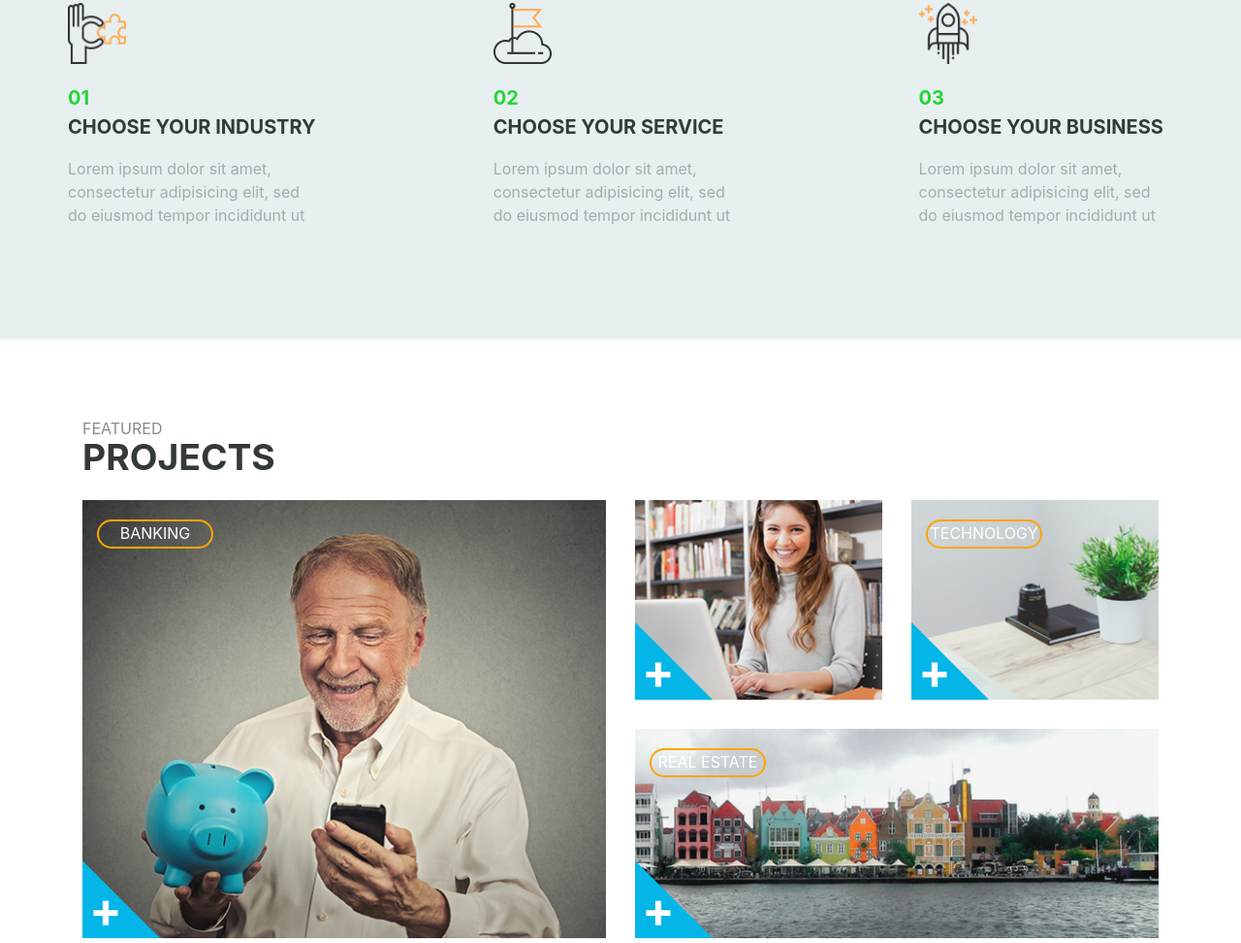
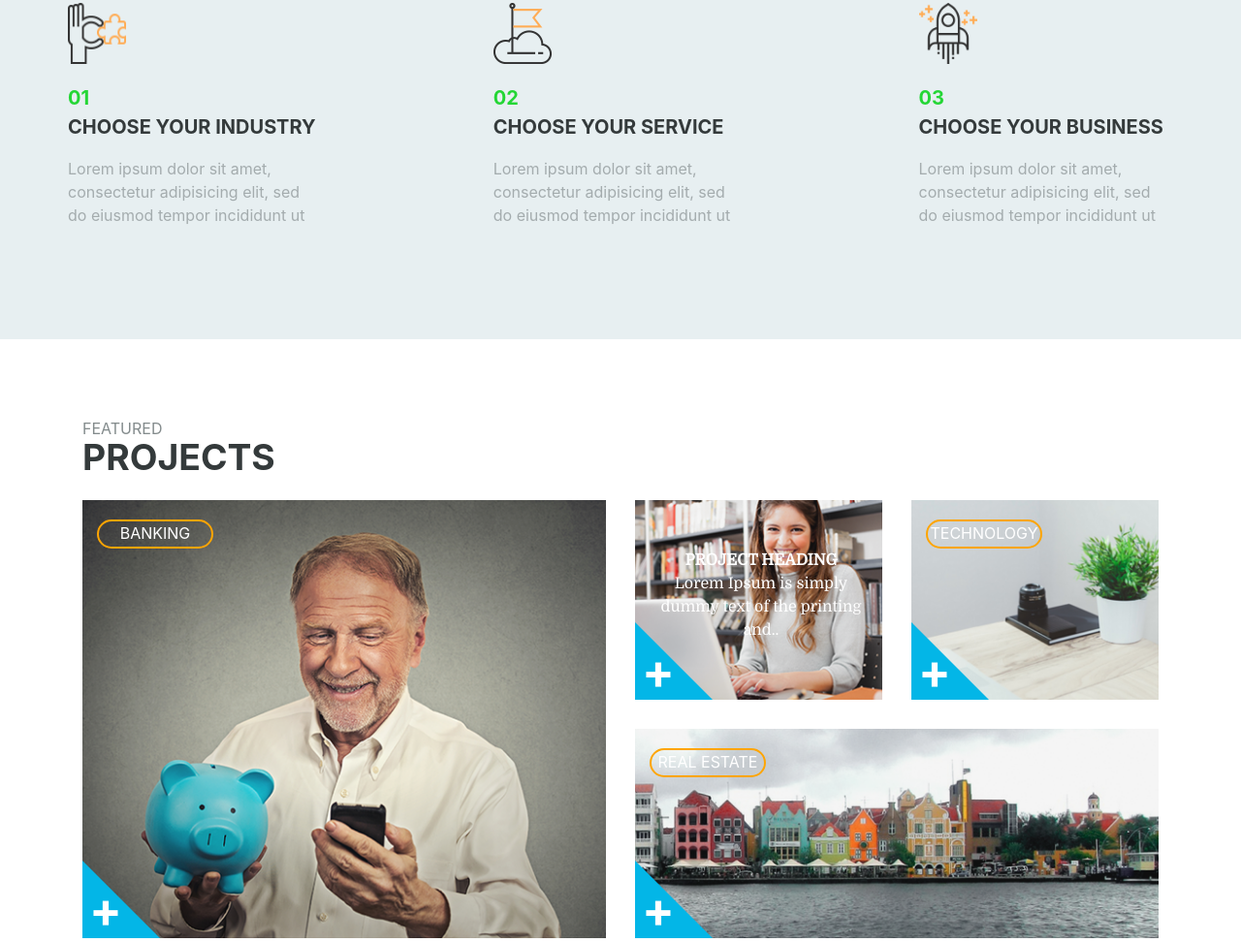
Before and after one commit to VadymBoguslavsky/landing, a website: page index.html in a window 1280 px wide. Shown: the part 1463-2436 px from the top of the page at 97% size. Drawn offline with nearby package versions, Linux system fonts and the light colour scheme.

Commit message:
add image text

```diff
--- a/index.html
+++ b/index.html
@@ -190,6 +190,10 @@
             <div class="col-md-6 col-6">
               <a href="#" class="images_links" >
                 <img src="img/1.png" class="img-fluid " alt="">
+                <div class="images_text text-center">
+                  <p>PROJECT HEADING</p>
+                  <p>Lorem Ipsum is simply dummy text of the printing and..</p>
+                </div>
                 <div class="block">
                   <p>+</p>
                 </div>
--- a/style.css
+++ b/style.css
@@ -225,7 +225,18 @@
 	border-bottom: 40px solid orange;
 	border-left: 40px solid orange;
 }
-
+.images_text{
+	height: 100%;
+	position: absolute;
+	top: 50px;
+	padding:0 30px 0 20px;
+	color: white;
+	font-family: Domine
+}
+.images_text p:nth-of-type(1){
+	font-weight: bold;
+	margin-bottom: 0;
+}
 .images_name{
 	border: 2px solid orange;
 	border-radius: 25px;
@@ -367,9 +378,6 @@
 	font-weight: 700;
 }
 
-
-
-
 #contact{
 	margin-bottom: 80px;
 }
```
